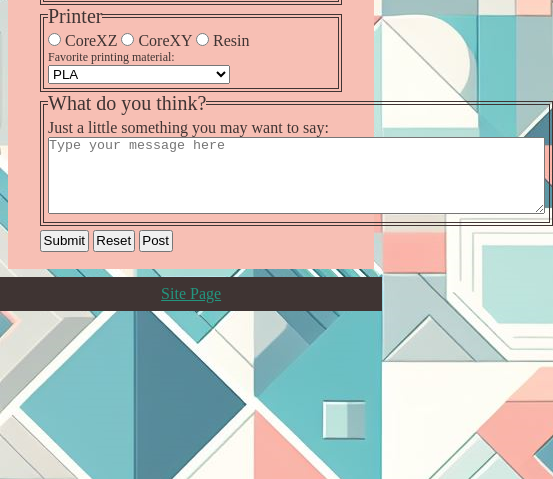
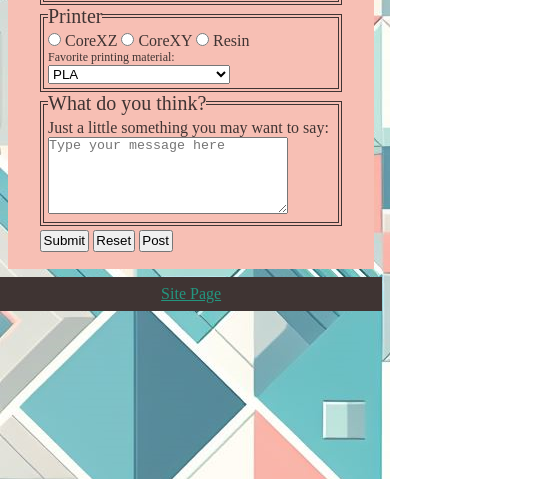
Before and after one commit to CIT85/jacobs-pub, a plain HTML site: page project/final/contact.html in a window 390 px wide. Shown: the part 365-844 px from the top of the page, 553 px wide, since content can reach past the window. Drawn offline with Linux system fonts and the light colour scheme.

Commit message:
added text area change to XS breakpoint

```diff
--- a/project/final/css/main.css
+++ b/project/final/css/main.css
@@ -324,6 +324,9 @@ button {
     img {
         max-width: 50%;
     }
+    textarea {
+        width: 15rem;
+    }
 }
 
 /* SMALL */
```
